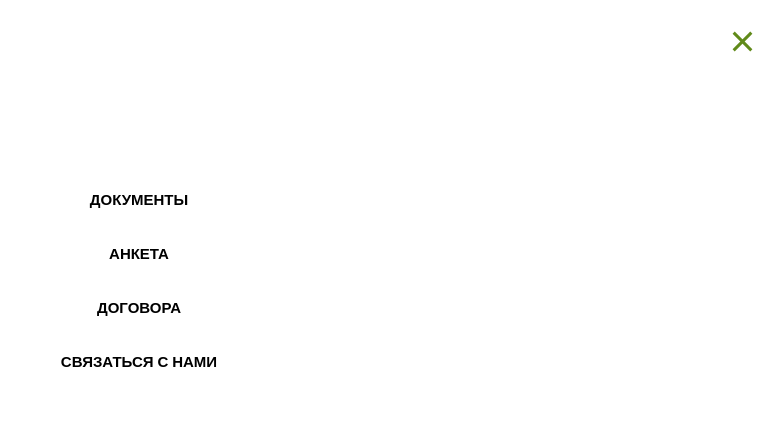
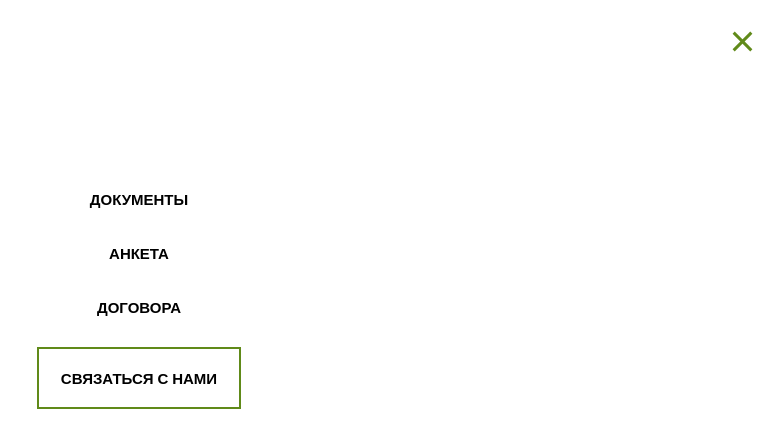
Before and after one commit to gavril0va/engineering, a plain HTML site: page mobile-menu.html in a window 1280 px wide. Shown: the whole page, without its empty margins (501-1280 px from the left). Drawn offline with nearby package versions, Linux system fonts and the light colour scheme.

Commit message:
no message

```diff
--- a/mobile-menu.html
+++ b/mobile-menu.html
@@ -14,7 +14,7 @@
     <a href="#" class="mobile-menu__item">Документы</a> <!-- ГОСТ,СНипов; РД -->
     <a href="#" class="mobile-menu__item">Анкета</a>
     <a href="#" class="mobile-menu__item">Договора</a>
-    <a href="index.html#contact_id" class="mobile-menu__item">Связаться с нами</a>
+    <a href="index.html#contact_id" class="mobile-menu__item mobile-menu__item_border_green">Связаться с нами</a>
   </nav>
 </body>
 </html>
--- a/style/mobile-menu.css
+++ b/style/mobile-menu.css
@@ -34,3 +34,9 @@
   text-align: center;
   margin-bottom: 26px;
 }
+.mobile-menu__item_border_green {
+  border: 2px solid #608a19;
+  width: 200px;
+  padding: 15px 0;
+  margin: 0 auto;
+}
--- a/style/style.css
+++ b/style/style.css
@@ -1,6 +1,6 @@
- /* html {
-  scroll-behavior: smooth;
-} */
+html {
+    scroll-behavior: smooth;
+}
 
 body {
   margin: 0;
@@ -99,6 +99,7 @@ body {
   text-transform: uppercase;
   color: #fff;
   background: url(../img/logo.svg) top left/contain no-repeat;
+  text-decoration: none;
 }
 
 .nav__item {
```
Also changed, not shown: index.html (+5 -5 lines). Lines whose indentation alone changed are shown as unchanged.
